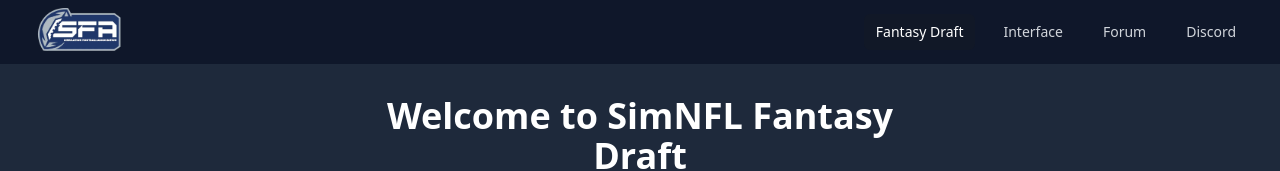
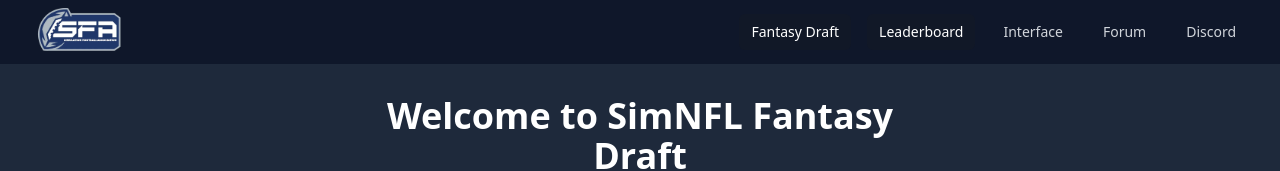
Before and after one commit to Kirbskol/simnfl-fantasy, a React (Vite) app: page / in a window 1280 px wide. Shown: the top 171 px of the page. Built offline with nearby package versions, Linux system fonts and the light colour scheme.

Commit message:
Add leaderboard to Navbar
leaderboard added to navbar

```diff
--- a/src/components/ui/Navbar.jsx
+++ b/src/components/ui/Navbar.jsx
@@ -5,6 +5,7 @@
 
 const navigation = [
   { name: 'Fantasy Draft', href: '/', current: true },
+  { name: 'Leaderboard', href: '/leaderboard', current: true },
   { name: 'Interface', href: 'https://simfba-interface.azurewebsites.net/#/', current: false },
   { name: 'Forum', href: 'https://www.simfba.com/', current: false },
   { name: 'Discord', href: 'https://discord.gg/ZhM9KPTjST', current: false },
```
